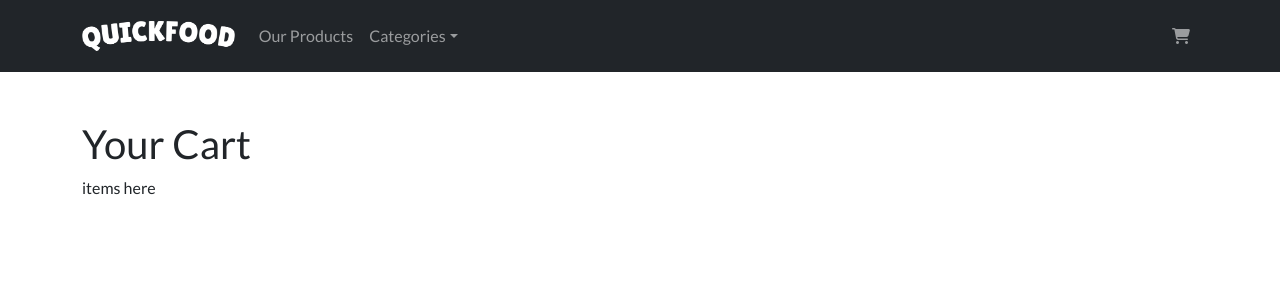
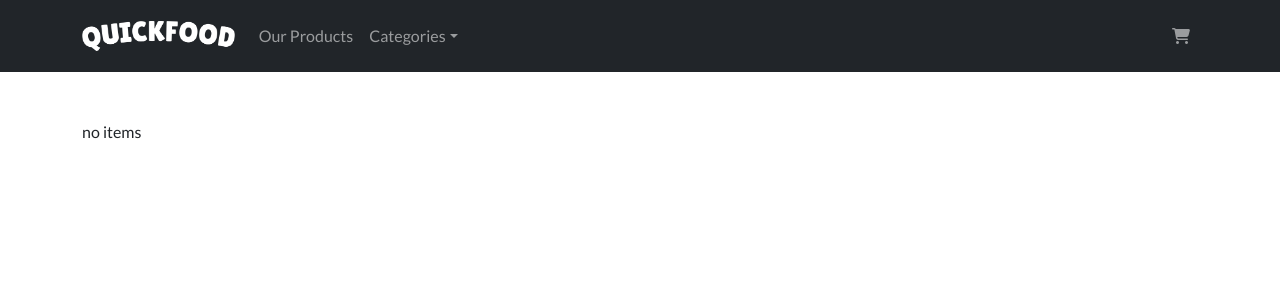
Before and after one commit to mcmurray0125/gps-challenge, a React (Vite) app: page /cart in a window 1280 px wide. Shown: the top 300 px of the page. Built offline with nearby package versions, Linux system fonts and the light colour scheme.

Commit message:
added cart items table. added clear cart button.

```diff
--- a/src/components/Cart.jsx
+++ b/src/components/Cart.jsx
@@ -1,21 +1,68 @@
 import React from 'react'
-import { Container } from "react-bootstrap"
+import { Container, Table, Button } from "react-bootstrap"
 import { useCart } from '../contexts/CartContext';
 
 export default function Cart() {
-  const { cart, addProduct, removeProduct } = useCart();
+  const { cart, addProduct, removeProduct, clearCart } = useCart();
+  const totalQuantity = cart.reduce((accumulator, product) => accumulator + product.quantity, 0);
 
 
   return (
-    <>
     <Container className='pt-5 cart-container'>
-      <header>
-        <h1>Your Cart</h1>
-      </header>
-      <section>
-        items here
-      </section>
+      {cart.length === 0 ?
+      <div>no items</div>
+      :
+      <>
+        <header className='cart-header text-center'>
+          <h1 style={{fontWeight: "600"}}>Your Cart {`(${totalQuantity} items)`}</h1>
+          <button className='clear-cart' onClick={clearCart}>Clear Cart</button>
+        </header>
+        <Table >
+          <thead>
+            <tr>
+              <th>Item</th>
+              <th>Price</th>
+              <th>Quantity</th>
+              <th>Total</th>
+              <th></th>
+            </tr>
+          </thead>
+          <tbody>
+            {cart.map((item, index) => {
+                return (
+                <tr key={index} className="cart-item">
+                  <td className='cart-item-description py-3'>
+                    <div className='description-main d-flex gap-2'>
+                      <img src={item.image} style={{width: "60px", height: "60px", objectFit: "cover"}}/>
+                      <div className='cart-item-text'>
+                        <h5 className='m-0'>{item.name}</h5>
+                        <p className='m-0'>{item.description}</p>
+                      </div>
+                    </div>
+                  </td>
+                  <td className='py-3'>${item.price}</td>
+                  <td className='py-3'>
+                    <div className="quantity-toggle d-flex align-items-center gap-2">
+                        <Button variant='success' className='d-flex align-items-center justify-content-center minus-btn' onClick={() => removeProduct(item)}>
+                            <span>-</span>
+                        </Button>
+                        <p className='m-0 fs-5'>{item.quantity}</p>
+                        <Button variant='success' className='d-flex align-items-center justify-content-center plus-btn' onClick={() => addProduct(item)}>
+                            <span>+</span>
+                        </Button>
+                    </div>
+                  </td>
+                  <td>${(item.price * item.quantity).toFixed(2)}</td>
+                  <td>Remove</td>
+                </tr>
+                );
+              })
+            }
+          </tbody>
+        </Table>
+          <div>Your Total</div>
+      </>
+      }
     </Container>
-    </>
   )
-}
+  }
--- a/src/components/ProductCard.jsx
+++ b/src/components/ProductCard.jsx
@@ -24,15 +24,15 @@ export default function ProductCard({ product }) {
             <Card.Footer className='bg-transparent p-0 pt-2'>
                 <div className='product-buttons d-flex flex-wrap justify-content-between gap-3 py-2'>
                     {!productInCart ?
-                    <Button variant='success' className='p-1' onClick={() => addProduct(product.id, product.price)}>
+                    <Button variant='success' className='p-1' onClick={() => addProduct(product)}>
                         Add to Cart
                     </Button> :
                     <div className="quantity-toggle d-flex align-items-center justify-content-center gap-2">
-                        <Button variant='success' className='d-flex align-items-center justify-content-center minus-btn' onClick={() => removeProduct(product.id, product.price)}>
+                        <Button variant='success' className='d-flex align-items-center justify-content-center minus-btn' onClick={() => removeProduct(product)}>
                             <span>-</span>
                         </Button>
                         <p className='m-0 fs-5'>{cart[productIndex].quantity}</p>
-                        <Button variant='success' className='d-flex align-items-center justify-content-center plus-btn' onClick={() => addProduct(product.id, product.price)}>
+                        <Button variant='success' className='d-flex align-items-center justify-content-center plus-btn' onClick={() => addProduct(product)}>
                             <span>+</span>
                         </Button>
                     </div>
--- a/src/contexts/CartContext.jsx
+++ b/src/contexts/CartContext.jsx
@@ -12,36 +12,41 @@ export function CartProvider({ children }) {
         return storedCart ? JSON.parse(storedCart) : []
     })
 
-    function removeProduct(id) {
+    function removeProduct(product) {
         let updatedCart = [...cart];
-        let productIndex = updatedCart.findIndex(product => product.id === id);
+        let cartItemIndex = updatedCart.findIndex(cartItem => cartItem.id === product.id);
 
-        if (productIndex !== -1) {
-            const productQuantity = updatedCart[productIndex].quantity;
-            if (productQuantity === 1) {
-                updatedCart.splice(productIndex, 1);
+        if (cartItemIndex !== -1) {
+            const itemQuantity = updatedCart[cartItemIndex].quantity;
+            if (itemQuantity === 1) {
+                updatedCart.splice(cartItemIndex, 1);
             } else {
-                updatedCart[productIndex].quantity = productQuantity - 1;
+                updatedCart[cartItemIndex].quantity = itemQuantity - 1;
             }
             setCart(updatedCart);
             localStorage.setItem('cart', JSON.stringify(updatedCart));
         }
     }
 
-    function addProduct(id, price) {
+    function addProduct(product) {
         let updatedCart = [...cart];
 
         // check if the product already exists in the cart
-        let productIndex = updatedCart.findIndex(product => product.id === id);
+        let cartItemIndex = updatedCart.findIndex(cartItem => cartItem.id === product.id);
 
-        if (productIndex !== -1) {
-            updatedCart[productIndex].quantity += 1;
+        if (cartItemIndex !== -1) {
+            updatedCart[cartItemIndex].quantity += 1;
         } else {
-            updatedCart.push({ id, price, quantity: 1 });
+            updatedCart.push({ ...product, quantity: 1 });
         }
 
         setCart(updatedCart);
         localStorage.setItem('cart', JSON.stringify(updatedCart));
+    }
+
+    function clearCart() {
+        setCart([])
+        localStorage.setItem('cart', JSON.stringify([]));
     }
 
     useEffect(() => {
@@ -52,7 +57,8 @@ export function CartProvider({ children }) {
     const value = {
         cart,
         addProduct,
-        removeProduct
+        removeProduct,
+        clearCart
     }
 
     return (
--- a/src/index.css
+++ b/src/index.css
@@ -24,3 +24,10 @@ header,
 .plus-btn span {
   margin-bottom: 3px;
 }
+.clear-cart {
+  border: none;
+  background: transparent;
+  padding: 0;
+  font-weight: 600;
+  color: rgb(69, 69, 69);
+}
```
